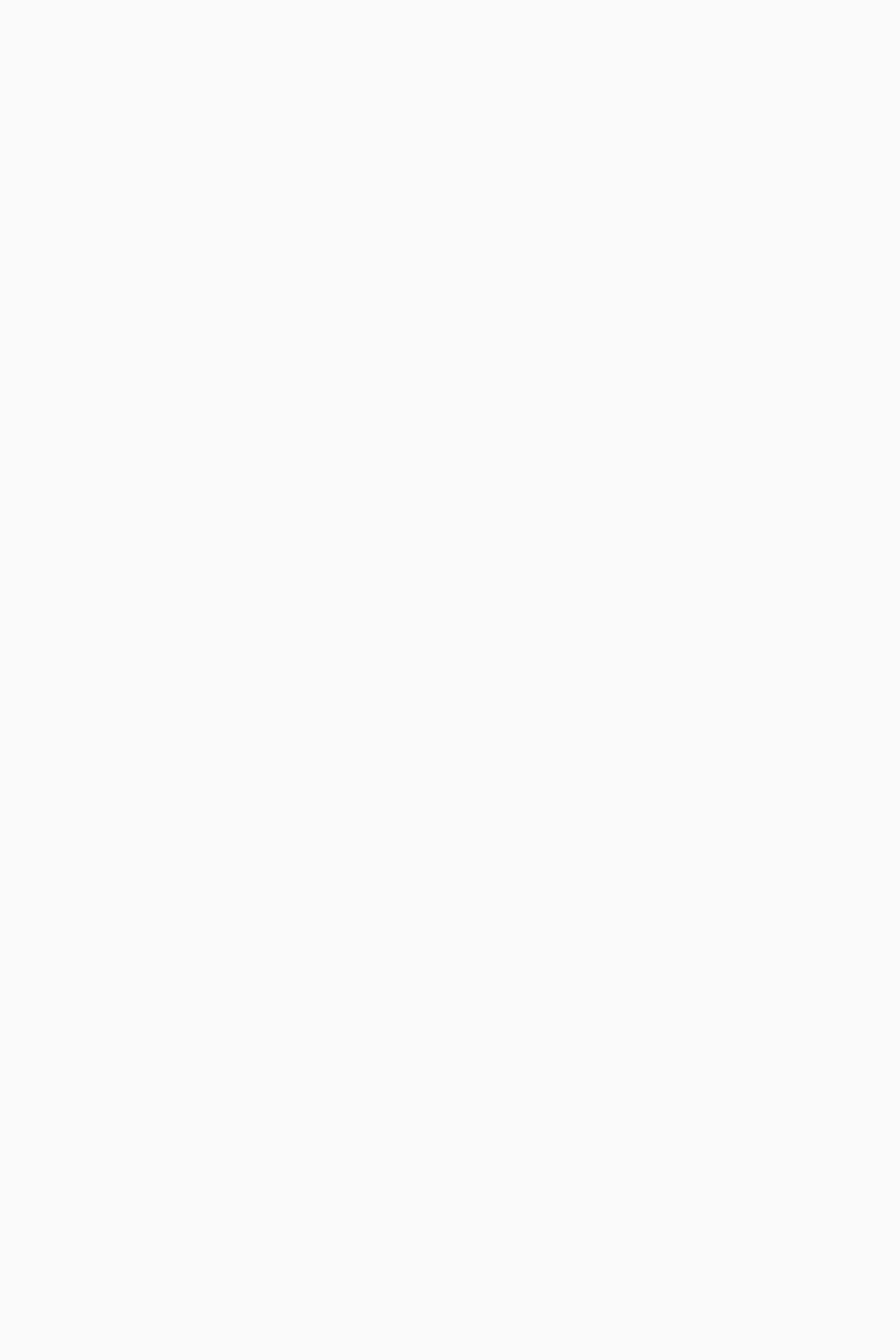
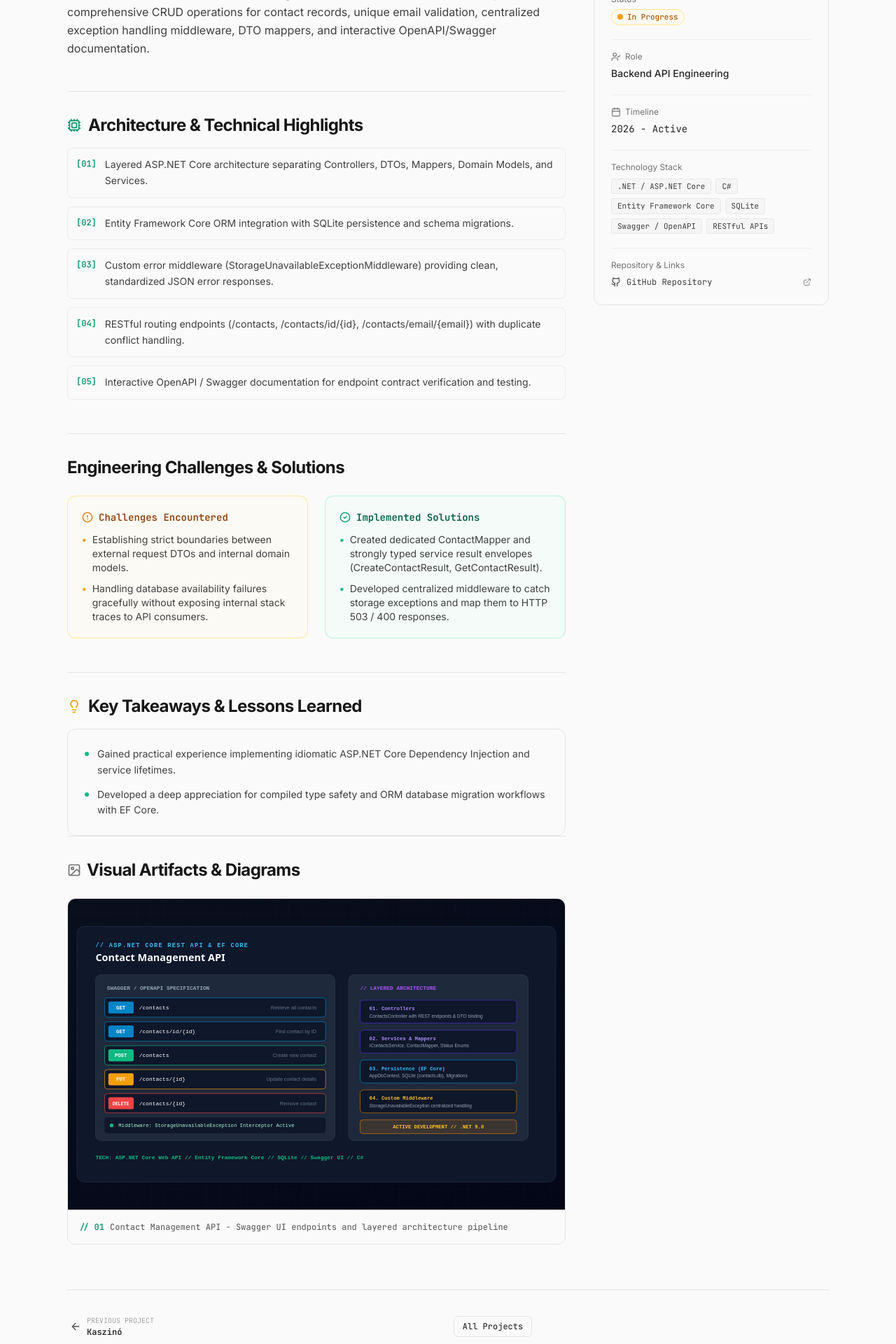
Before and after one commit to Ramzyayman/portfolio, a Next.js app: page /projects/contact-management-api in a window 1280 px wide. Before the commit this address had no page. Shown: the part 560-2480 px from the top of the page at 70% size. Before the commit the page ends 800 px from the top, so only its background shows below. Built offline with nearby package versions, Linux system fonts and the light colour scheme.

Commit message:
feat: add Kaszino to completed projects and Contact Management API to in-progress projects

```diff
--- a/src/data/projects.ts
+++ b/src/data/projects.ts
@@ -21,7 +21,7 @@ export const projectsData: Project[] = [
     role: "Frontend & Application Architecture",
     year: "2024",
     githubUrl: "https://github.com/Ramzyayman/papyr",
-    liveUrl: undefined, // Optional: omitted if no live link is active
+    liveUrl: undefined,
     coverImage: "/images/projects/papyr/cover.png",
     galleryImages: [
       {
@@ -33,7 +33,7 @@ export const projectsData: Project[] = [
     technicalDetails: [
       "Reactive stream architecture using RxJS observables for debounced search queries and asynchronous API data fetching.",
       "Integration with the public Open Library Search and Works APIs for dynamic book cover retrieval, author resolution, and publication metadata.",
-      "Client-side state persistence layer utilizing localStorage to maintain reading statuses (e.g. Want to Read, Currently Reading, Completed) across browser sessions without requiring an immediate database round-trip.",
+      "Client-side state persistence layer utilizing localStorage to maintain reading statuses across browser sessions without requiring an immediate database round-trip.",
       "Modular Angular component hierarchy separating catalog discovery, search filtering, book detail views, and saved collections.",
     ],
     challenges: [
@@ -53,50 +53,101 @@ export const projectsData: Project[] = [
     ],
   },
   {
-    title: "RESTful Service Core",
-    slug: "restful-service-core",
+    title: "Kaszinó",
+    slug: "kaszino",
     shortDescription:
-      "An in-progress backend API service exploring structured domain layering, endpoint routing, and request validation pipelines.",
+      "A modern Discord economy and gambling bot built with Node.js, discord.js v14, and SQLite database persistence.",
     longDescription:
-      "This project represents an ongoing backend engineering exploration focused on clean architecture, structured error handling, and modular service separation. Built using ASP.NET Core Web API and supporting utility scripts in Python, it serves as an experimental foundation for building robust, type-safe API services.",
+      "Kaszinó is a feature-packed Discord economy bot created for community engagement. It implements a complete virtual economy with jobs, begging, player-to-player transfers, interactive gambling minigames (such as Mines and Coinflip), server leaderboards, and administrative controls with atomic SQLite transactions.",
+    status: "completed",
+    featured: true,
+    technologies: [
+      "Node.js",
+      "discord.js v14",
+      "JavaScript",
+      "SQLite",
+      "better-sqlite3",
+      "REST APIs",
+    ],
+    role: "Bot & Backend Architecture",
+    year: "2025",
+    githubUrl: "https://github.com/Ramzyayman/Kaszino",
+    liveUrl: undefined,
+    coverImage: "/images/projects/kaszino/cover.svg",
+    galleryImages: [
+      {
+        url: "/images/projects/kaszino/cover.svg",
+        caption: "Kaszinó - Discord economy interface, Mines minigame grid, and SQLite architecture",
+        alt: "Kaszinó Discord Bot Preview",
+      },
+    ],
+    technicalDetails: [
+      "Event-driven command handler and interaction router implementing discord.js v14 slash commands and interactive button components.",
+      "Persistent relational database layer utilizing SQLite via better-sqlite3 with WAL (Write-Ahead Logging) mode for fast, atomic balance transactions.",
+      "Dynamic board generation and mathematical multiplier scaling algorithm for the interactive Mines minigame.",
+      "Command cooldown engine tracking timed actions (/work every 12h, /beg every 8h) with timestamp validation.",
+      "Restricted owner administrative command dispatcher supporting user ID and mention-based balance management.",
+    ],
+    challenges: [
+      "Preventing race conditions and balance duplication during rapid concurrent player commands.",
+      "Managing interactive Discord message button states and component collectors for live game sessions.",
+    ],
+    solutions: [
+      "Implemented synchronous, transaction-wrapped database operations with better-sqlite3 to guarantee balance integrity.",
+      "Designed dedicated game session handlers with automatic expiration timeouts and single-user interaction locks.",
+    ],
+    lessonsLearned: [
+      "Strengthened database schema design and transactional state management in Node.js.",
+      "Mastered discord.js v14 event-driven architecture and asynchronous lifecycle management.",
+    ],
+  },
+  {
+    title: "Contact Management API",
+    slug: "contact-management-api",
+    shortDescription:
+      "An ASP.NET Core Web API for contact management built with Entity Framework Core, SQLite, and custom exception middleware.",
+    longDescription:
+      "A structured RESTful backend service engineered with ASP.NET Core and C#. It provides comprehensive CRUD operations for contact records, unique email validation, centralized exception handling middleware, DTO mappers, and interactive OpenAPI/Swagger documentation.",
     status: "in-progress",
     featured: false,
     technologies: [
       ".NET / ASP.NET Core",
       "C#",
-      "Python",
+      "Entity Framework Core",
+      "SQLite",
+      "Swagger / OpenAPI",
       "RESTful APIs",
-      "Git",
     ],
-    role: "Backend Engineering",
-    year: "2025 - Active",
-    githubUrl: undefined, // Will be linked when repository is ready for public release
+    role: "Backend API Engineering",
+    year: "2026 - Active",
+    githubUrl: "https://github.com/Ramzyayman/MySecondApi",
     liveUrl: undefined,
-    coverImage: "/images/projects/api-project/cover.svg",
+    coverImage: "/images/projects/contact-api/cover.svg",
     galleryImages: [
       {
-        url: "/images/projects/api-project/cover.svg",
-        caption: "RESTful Service Core - In-progress API architecture and pipeline diagram",
-        alt: "API backend architecture preview",
+        url: "/images/projects/contact-api/cover.svg",
+        caption: "Contact Management API - Swagger UI endpoints and layered architecture pipeline",
+        alt: "Contact Management API Architecture Diagram",
       },
     ],
     technicalDetails: [
-      "Structured controller and service separation applying standard layered backend conventions.",
-      "Middleware-based centralized error handling and request lifecycle logging.",
-      "Exploration of data contracts, request validation rules, and standardized JSON response envelopes.",
-      "Utility tooling and data generation scripts implemented in Python.",
+      "Layered ASP.NET Core architecture separating Controllers, DTOs, Mappers, Domain Models, and Services.",
+      "Entity Framework Core ORM integration with SQLite persistence and schema migrations.",
+      "Custom error middleware (StorageUnavailableExceptionMiddleware) providing clean, standardized JSON error responses.",
+      "RESTful routing endpoints (/contacts, /contacts/id/{id}, /contacts/email/{email}) with duplicate conflict handling.",
+      "Interactive OpenAPI / Swagger documentation for endpoint contract verification and testing.",
     ],
     challenges: [
-      "Designing clean boundaries between business logic and transport protocols.",
-      "Establishing idiomatic ASP.NET Core dependency injection and configuration lifetimes.",
+      "Establishing strict boundaries between external request DTOs and internal domain models.",
+      "Handling database availability failures gracefully without exposing internal stack traces to API consumers.",
     ],
     solutions: [
-      "Adopting standard repository and service patterns to isolate domain operations.",
-      "Utilizing built-in ASP.NET Core dependency injection containers with explicit interface registrations.",
+      "Created dedicated ContactMapper and strongly typed service result envelopes (CreateContactResult, GetContactResult).",
+      "Developed centralized middleware to catch storage exceptions and map them to HTTP 503 / 400 responses.",
     ],
     lessonsLearned: [
-      "Understanding the power of compiled backend frameworks (.NET) in enforcing strict data contracts.",
-      "Building intuition for backend pipeline lifecycle and middleware ordering.",
+      "Gained practical experience implementing idiomatic ASP.NET Core Dependency Injection and service lifetimes.",
+      "Developed a deep appreciation for compiled type safety and ORM database migration workflows with EF Core.",
     ],
   },
 ];
```
Also changed, not shown: public/images/projects/contact-api/cover.svg (added), public/images/projects/kaszino/cover.svg (added).
